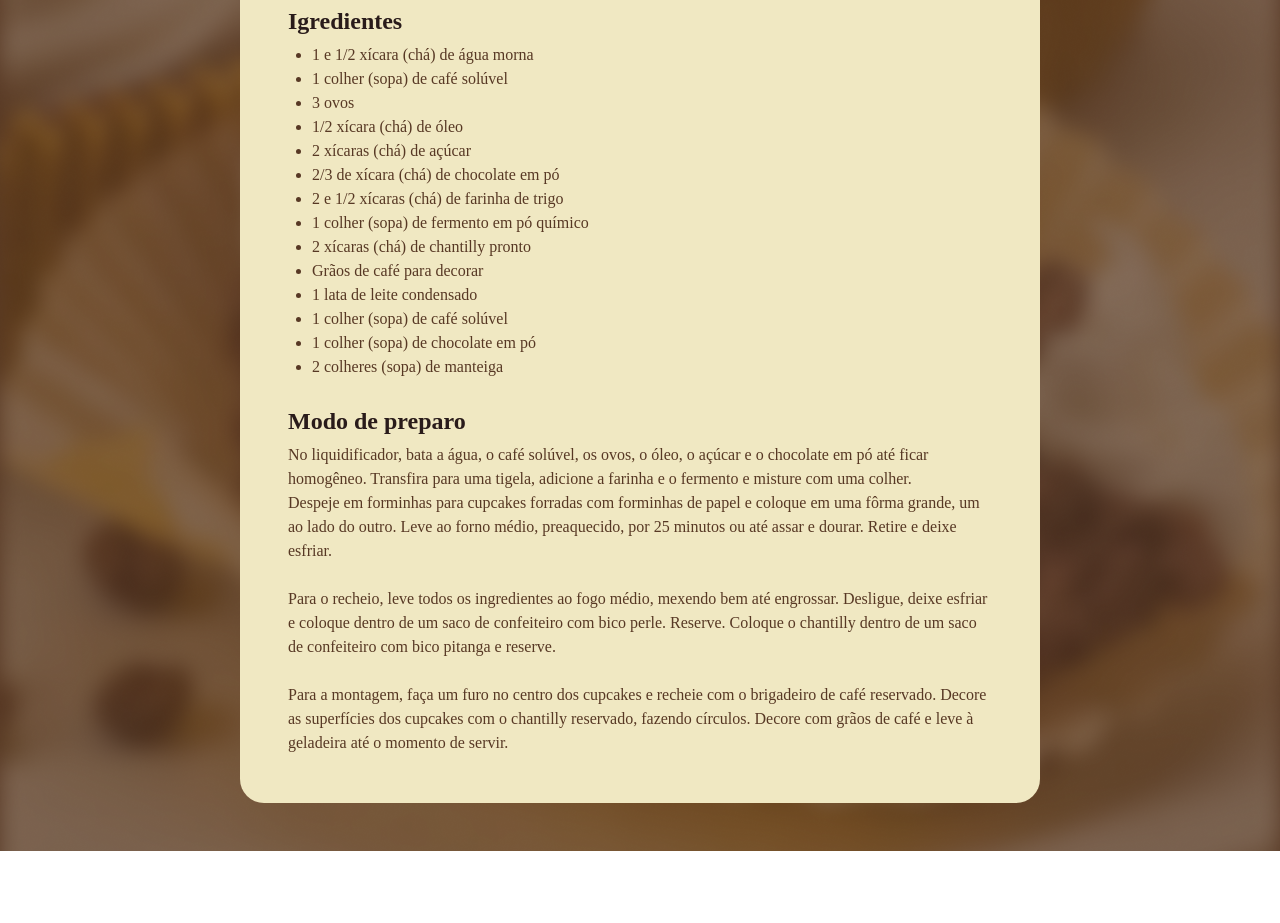
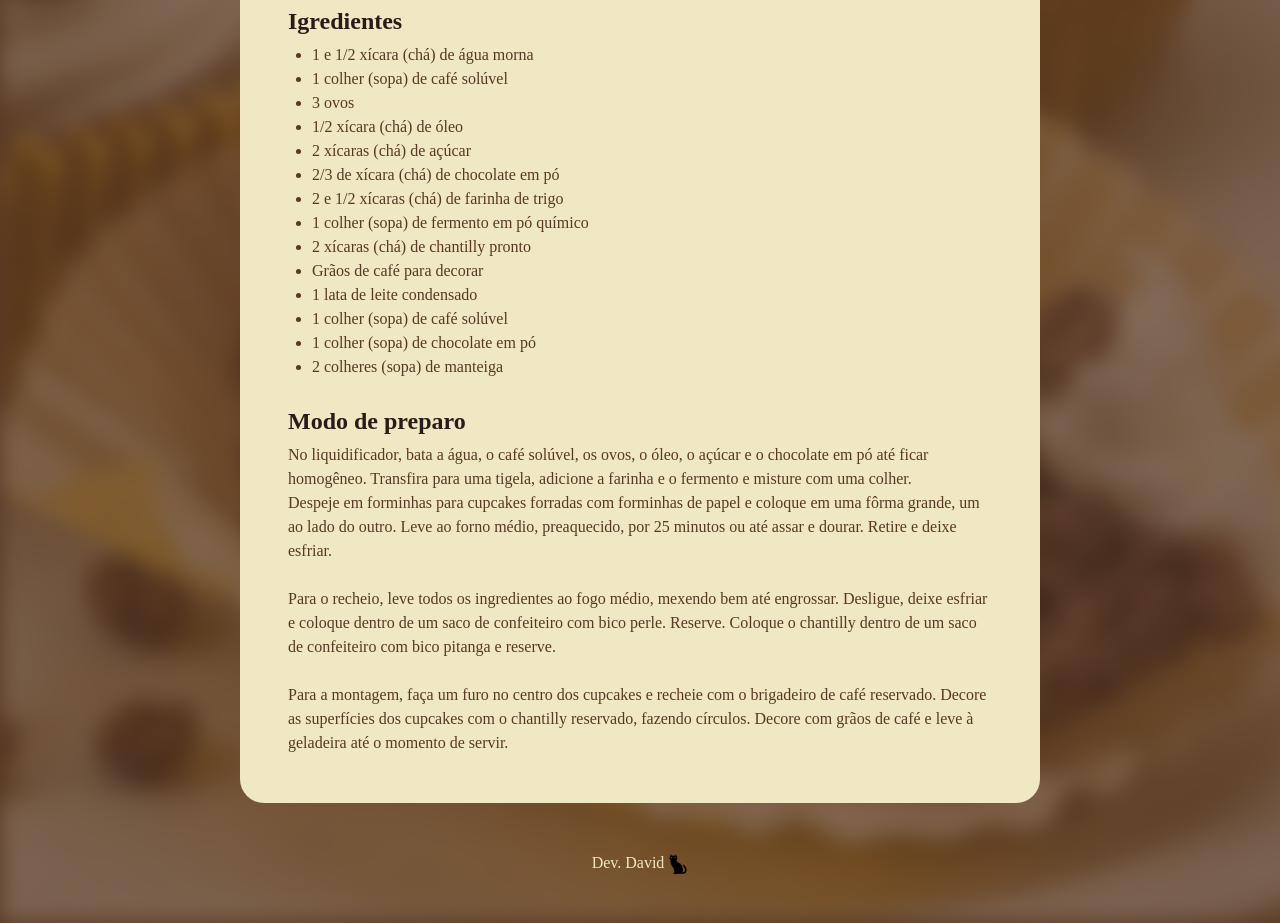
Before and after one commit to D4vidSF/Pagina-receita, a plain HTML site: page index.html in a window 1280 px wide. Shown: the part 708-1631 px from the top of the page. Before the commit the page ends 1559 px from the top, so only its background shows below. Drawn offline with Linux system fonts and the light colour scheme; a web font is replaced by a local one.

Commit message:
adicionando footer

```diff
--- a/index.html
+++ b/index.html
@@ -46,7 +46,12 @@
                 Para a montagem, faça um furo no centro dos cupcakes e recheie com o brigadeiro de café reservado. Decore as superfícies dos cupcakes com o chantilly reservado, fazendo círculos. Decore com grãos de café e leve à geladeira até o momento de servir.
             </section>
         </main>
+    </div>
 
-    </div>
+    <footer>
+        Dev. David
+        <img src="assets/gato-preto-malvado.png" alt="Gatinhoo">
+    </footer>
+
 </body>
 </html>
--- a/style.css
+++ b/style.css
@@ -23,7 +23,7 @@ body{
     margin: 48px auto;
 }
 
-img {
+div img {
     border-radius: 16px;
 }
 
@@ -58,3 +58,15 @@ h1,h2{
 ul{
     padding-left: 24px;
 }
+
+footer{
+    color: #F0E8C2;
+    text-align: center;
+    padding-bottom: 48px;
+}
+
+footer img{
+    vertical-align: middle;
+    width: 20px;
+    height: auto;
+}
```
Also changed, not shown: assets/gato-preto-malvado.png (added).
